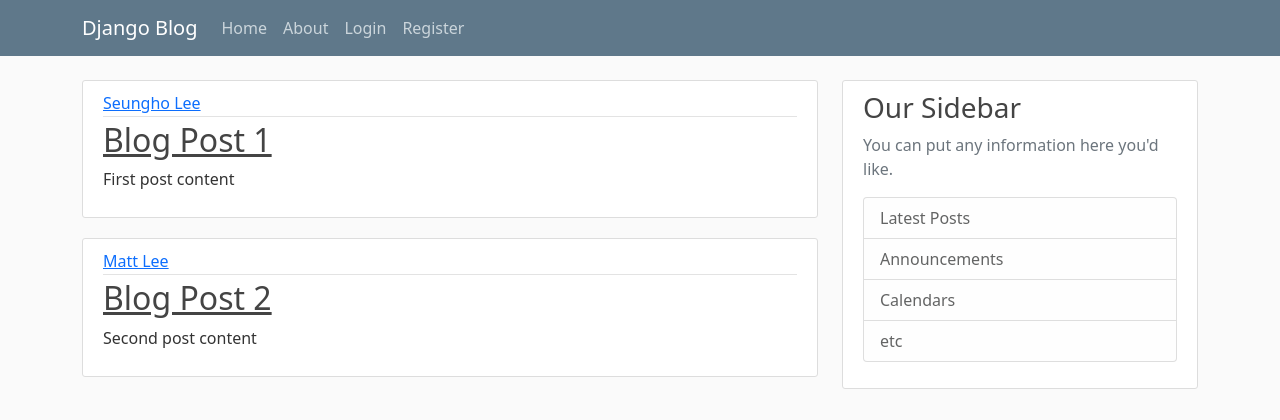
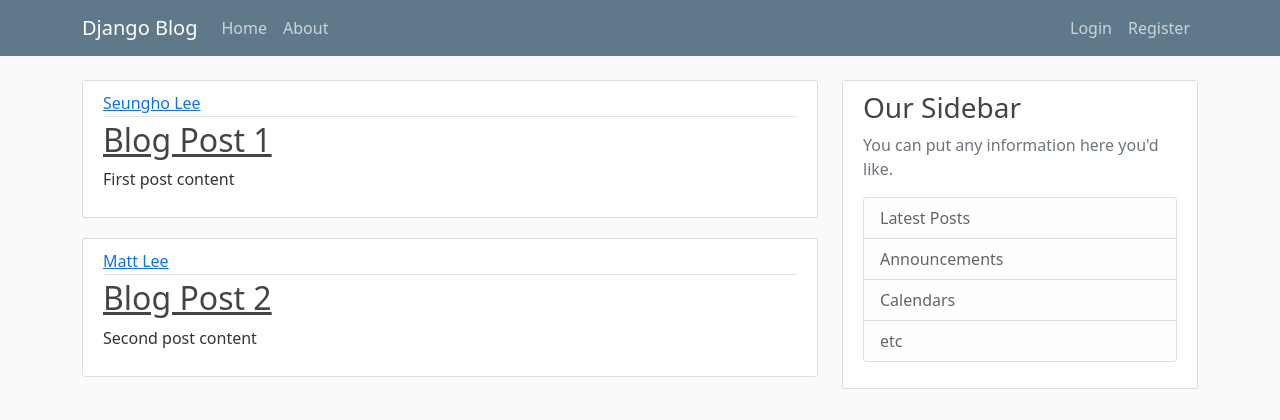
Before and after one commit to PricelessCode/django-blog, a Django app: page / in a window 1280 px wide. Shown: the top 420 px of the page. Run offline with Django 3.2, Linux system fonts and the light colour scheme.

Commit message:
Add justify-content-between for navbar

```diff
--- a/django_blog/blog/templates/blog/base.html
+++ b/django_blog/blog/templates/blog/base.html
@@ -25,8 +25,8 @@
                 <button class="navbar-toggler" type="button" data-toggle="collapse" data-target="#navbarToggle" aria-controls="navbarToggle" aria-expanded="false" aria-label="Toggle navigation">
                     <span class="navbar-toggler-icon"></span>
                 </button>
-                <div class="collapse navbar-collapse" id="navbarToggle">
-                  <div class="navbar-nav mr-auto">
+                <div class="collapse navbar-collapse justify-content-between" id="navbarToggle">
+                  <div class="navbar-nav">
                     <a class="nav-item nav-link" href="{% url 'blog-home' %}">Home</a>
                     <a class="nav-item nav-link" href="{% url 'blog-about' %}">About</a>
                   </div>
```
